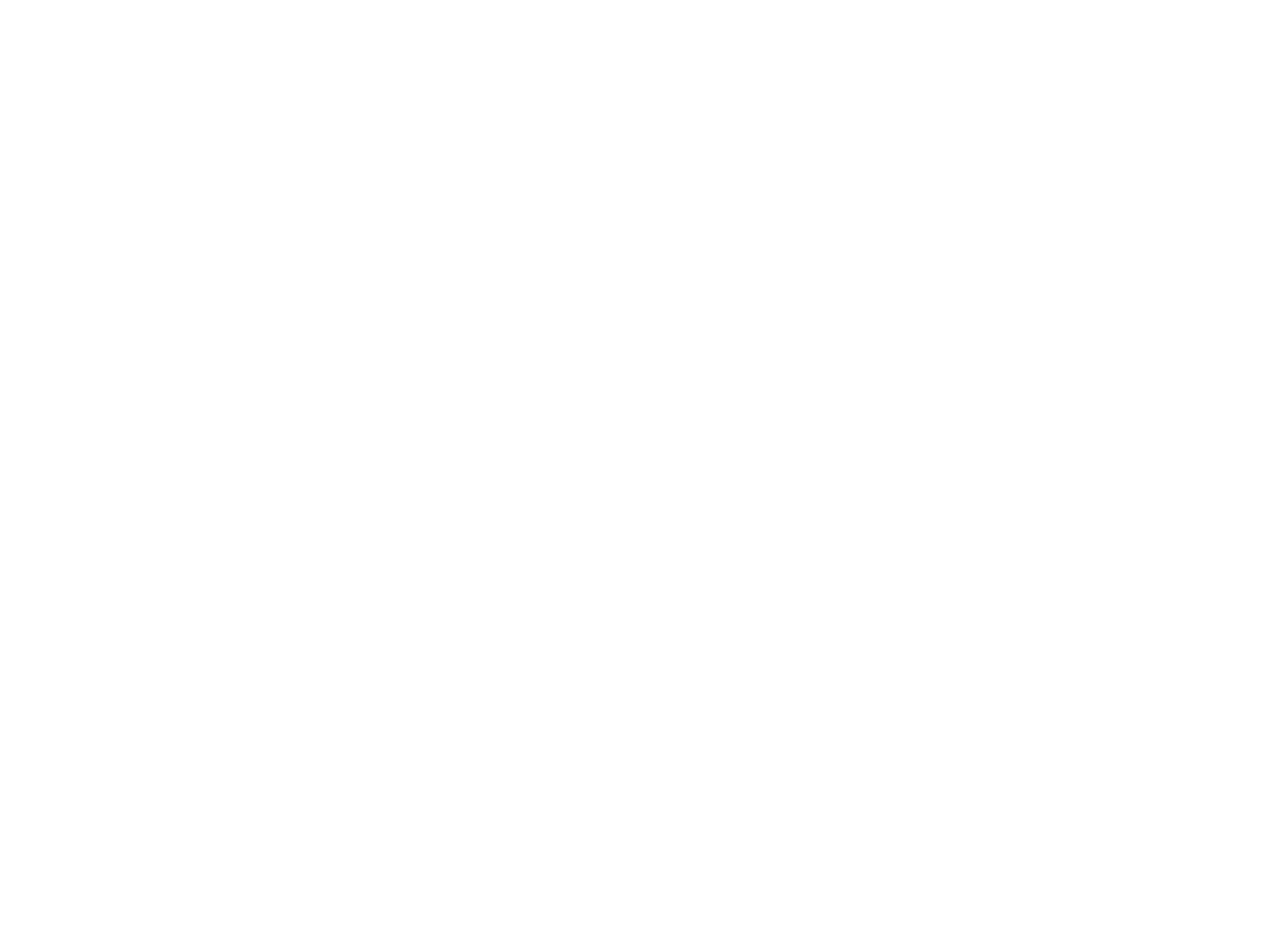
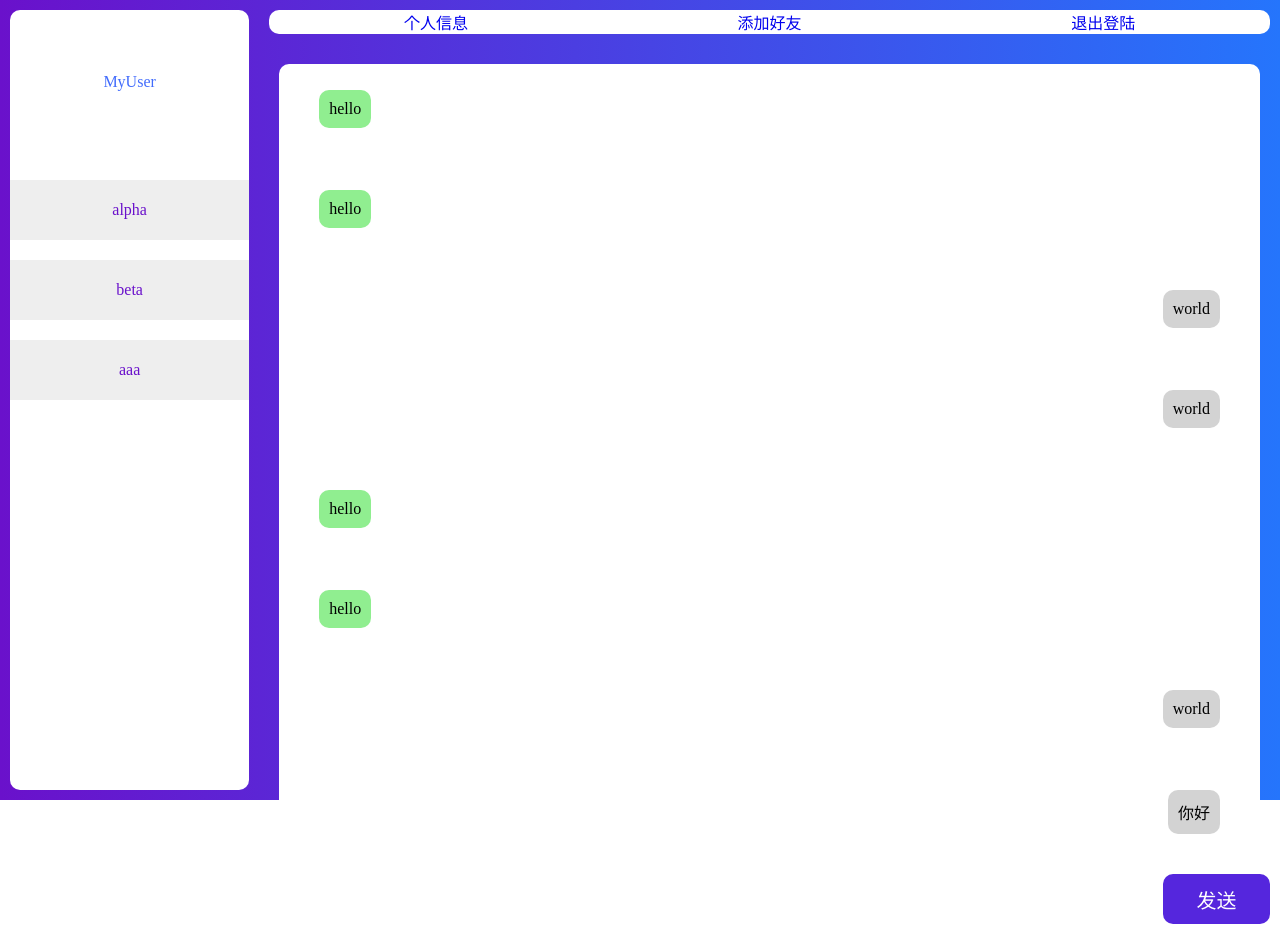
Before and after one commit to luomengfanchen/im-vue, a Vue app: page / in a window 1280 px wide. Before the commit the page ends 800 px from the top, so only its background shows below. Built offline with nearby package versions, Linux system fonts and the light colour scheme.

Commit message:
增加了基本页面

```diff
--- a/src/App.vue
+++ b/src/App.vue
@@ -11,9 +11,8 @@ export default {
 </script>
 
 <style scoped>
-* {
-    padding: 0px;
-    margin: 0px;
+#app {
+    background-image: linear-gradient(to right, #6a11cb 0%, #2575fc 100%);
     height: 100%;
     width: 100%;
 }
--- /dev/null
+++ b/src/components/imChat.vue
@@ -0,0 +1,78 @@
+<template>
+    <div class="im-chat">
+        <main class="chatbar">
+            <!-- 列表渲染所有聊天记录 -->
+            <div class="msg" v-for="msg in chatlist" :key="msg.cId">
+                <div class="reciveMsg" v-if="(msg.sendId != 13)">
+                    <!-- 若不为自己发送的记录 -->
+                    <p class="msg-msg">{{ msg.msg }}</p>
+                </div>
+                <div class="sendMsg" v-else>
+                    <p class="msg-msg">{{ msg.msg }}</p>
+                </div>
+            </div>
+        </main>
+    </div>
+</template>
+
+<script>
+export default {
+    name: 'imChat',
+    data() {
+        return {
+            chatlist: [
+                { cId: 1001, sendId: 12, recvId: 13, msg: 'hello' },
+                { cId: 1002, sendId: 12, recvId: 13, msg: 'hello' },
+                { cId: 1003, sendId: 13, recvId: 12, msg: 'world' },
+                { cId: 1004, sendId: 13, recvId: 12, msg: 'world' },
+                { cId: 1005, sendId: 12, recvId: 13, msg: 'hello' },
+                { cId: 1006, sendId: 12, recvId: 13, msg: 'hello' },
+                { cId: 1007, sendId: 13, recvId: 12, msg: 'world' },
+                { cId: 1008, sendId: 13, recvId: 12, msg: '你好' }
+            ]
+        }
+    }
+}
+</script>
+
+<style scoped>
+.im-chat {
+    height: 100%;
+    margin: 10px;
+}
+.chatbar {
+    background-color: white;
+    border-radius: 10px;
+    height: 100%;
+    margin: 10px;
+}
+.msg {
+    margin: 10px;
+}
+.reciveMsg {
+    display: flex;
+    flex-direction: row;
+    align-items: center;
+    justify-content: flex-start;
+    padding: 10px;
+}
+.sendMsg {
+    display: flex;
+    flex-direction: row;
+    align-items: center;
+    justify-content: flex-end;
+    padding: 10px;
+}
+.msg-msg {
+    border-radius: 10px;
+    margin-left: 20px;
+    margin-right: 20px;
+    padding: 10px;
+}
+.reciveMsg > .msg-msg {
+    background-color: lightgreen;
+}
+.sendMsg > .msg-msg {
+    background-color: lightgray;
+}
+</style>
--- /dev/null
+++ b/src/components/imFriend.vue
@@ -0,0 +1,86 @@
+<template>
+    <div class="im-friend">
+        <!--  自己的头像与姓名 -->
+        <div class="userbox">
+            <p class="nickname">{{ user.name }}</p>
+        </div>
+        <!--  列表渲染好友列表 -->
+        <div class="friend-list" v-for="friend in friendList" :key="friend.id">
+            <div class="friend" @click="chat(friend.id)">
+                <div class="friend-name">
+                    <p>{{ friend.name }}</p>
+                </div>
+            </div>
+        </div>
+    </div>
+</template>
+
+<script>
+export default {
+    name: 'imFriend',
+    data() {
+        return {
+            user: {
+                name: "MyUser"
+            },
+            friendList: [
+                { id: 1, name: 'alpha' },
+                { id: 2, name: 'beta' },
+                { id: 3, name: 'aaa' }
+            ]
+        }
+    },
+    methods: {
+        chat: (e) => {
+            alert(e)
+        }
+    }
+}
+</script>
+
+<style scoped>
+.im-friend {
+    background-color: white;
+    border-radius: 10px;
+    margin: 10px;
+    width: 300px;
+}
+.userbox {
+    border-radius: 10px;
+    display: flex;
+    flex-direction: column;
+    justify-content: center;
+    align-items: center;
+    height: 150px;
+    width: 100%;
+}
+.nickname {
+    color: #426cfc;
+    margin-top: 10px;
+}
+.friend-list {
+    margin-top: 20px;
+}
+.friend {
+    background-color: #eee;
+    display: flex;
+    flex-direction: row;
+    justify-content: space-around;
+    align-items: center;
+    padding: 5px 10px 5px 10px;
+    margin-top: 5px;
+}
+.friend:hover {
+    background-color: #2575fc11;
+}
+.friend-name {
+    display: flex;
+    justify-content: center;
+    align-items: center;
+    height: 50px;
+    width: 200px;
+}
+.friend-name {
+    color: #6a11cb;
+}
+</style>
--- /dev/null
+++ b/src/components/imHeader.vue
@@ -0,0 +1,29 @@
+<template>
+    <header class="im-headbar">
+        <a href="#" class="header-btn">个人信息</a>
+        <a href="#" class="header-btn">添加好友</a>
+        <a href="/logout" class="header-btn">退出登陆</a>
+    </header>
+</template>
+
+<script>
+export default {
+    name: 'imHeader'
+}
+</script>
+
+<style scoped>
+.im-headbar {
+    background-color: white;
+    border-radius: 10px;
+    display: flex;
+    flex-direction: row;
+    justify-content: space-around;
+    align-items: center;
+    height: 100px;
+    margin: 10px;
+}
+.header-btn {
+    text-decoration: none;
+}
+</style>
--- /dev/null
+++ b/src/components/imSend.vue
@@ -0,0 +1,46 @@
+<template>
+    <div class="im-send">
+        <div class="sendbar">
+            <input type="text" name="input" class="send-input" />
+            <input type="button" class="send-btn" value="发送" />
+        </div>
+    </div>
+</template>
+
+<script>
+export default {
+    name: 'imSend'
+}
+</script>
+
+<style scoped>
+.sendbar {
+    border-radius: 10px;
+    display: flex;
+    flex-direction: row;
+    justify-content: space-between;
+    height: 50px;
+    margin: 10px;
+}
+.send-input {
+    background-color: #FFF;
+    border: none;
+    border-radius: 10px;
+    font-size: 20px;
+    height: 50px;
+    outline: none;
+    text-align: center;
+    width: 100%;
+}
+.send-btn {
+    background-color: #5526DD;
+    border: none;
+    border-radius: 10px;
+    color: white;
+    font-size: 20px;
+    height: 50px;
+    margin-left: 10px;
+    outline: none;
+    width: 120px;
+}
+</style>
--- a/src/views/Index.vue
+++ b/src/views/Index.vue
@@ -1,10 +1,43 @@
 <template>
-    <div class="index">
+    <div class="im-index">
+        <!-- 好友列表 -->
+        <imFriend></imFriend>
+        <div class="v-layout">
+            <imHeader></imHeader>
+            <imChat></imChat>
+            <imSend></imSend>
+        </div>
     </div>
 </template>
 
 <script>
+import imFriend from '@/components/imFriend.vue'
+import imHeader from '@/components/imHeader.vue'
+import imChat from '@/components/imChat.vue'
+import imSend from '@/components/imSend.vue'
+
 export default {
-    name: "Index"
+    name: 'Index',
+    components: {
+        imFriend,
+        imHeader,
+        imChat,
+        imSend
+    }
 }
 </script>
+
+<style scoped>
+.im-index {
+    display: flex;
+    flex-direction: row;
+    height: 100%;
+    width: 100%;
+}
+.v-layout {
+    display: flex;
+    flex-direction: column;
+    height: 100%;
+    width: 100%;
+}
+</style>
```
